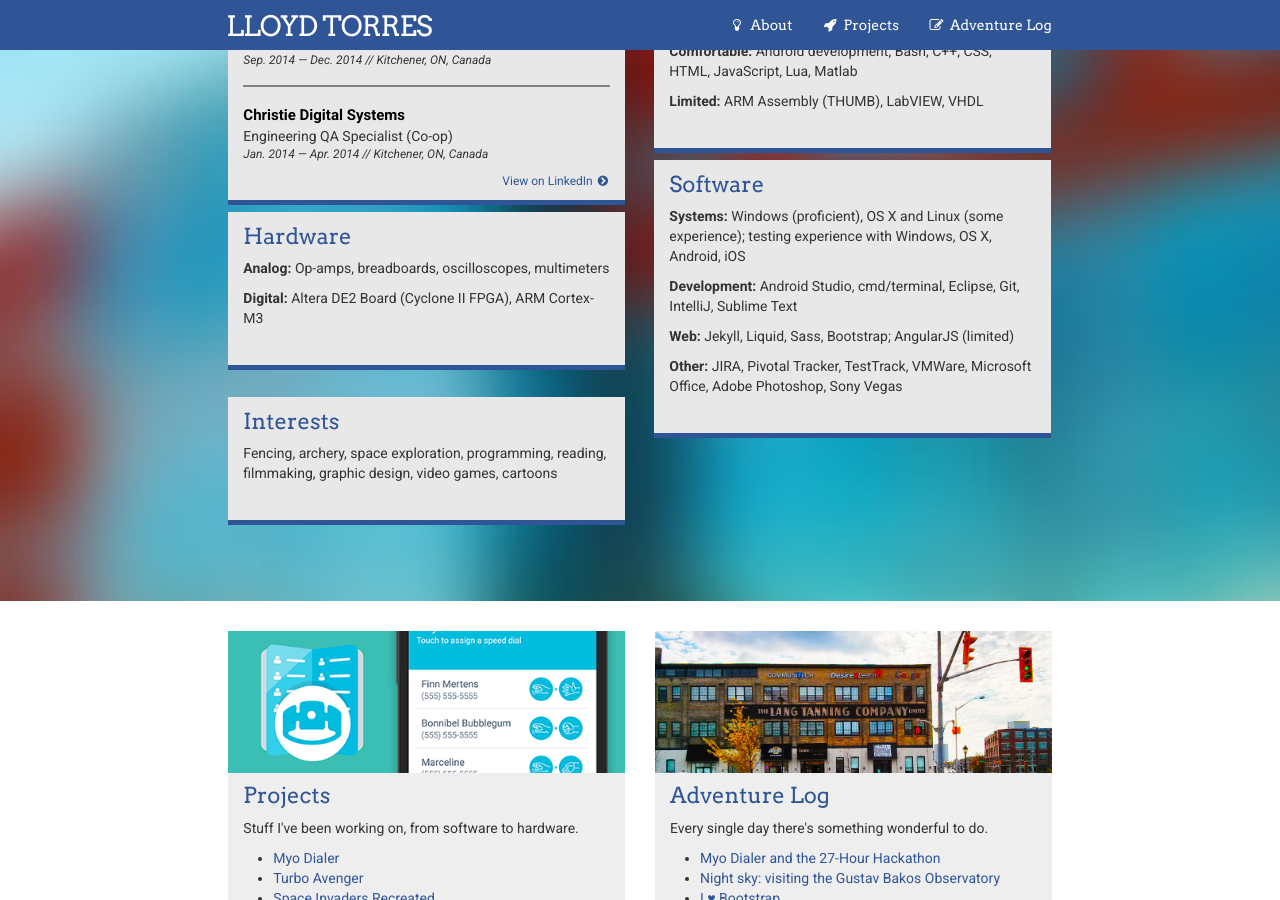
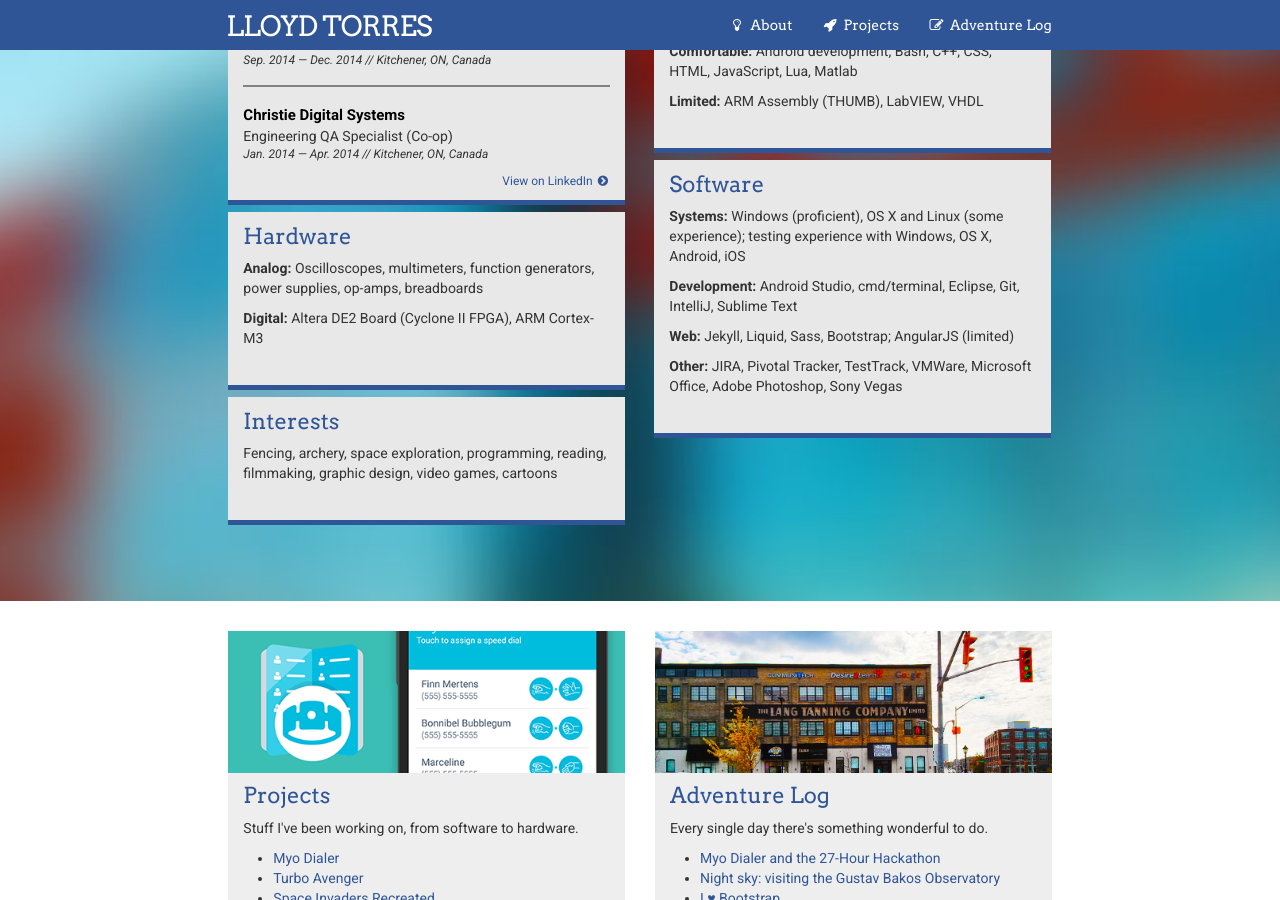
Before and after one commit to lloydtorres/lloydtorres.github.io, a Jekyll site: the page built from index.html, in a window 1280 px wide and 900 px high, scrolled down 627 px. Built offline with Jekyll 4.4.1, drawn with Linux system fonts in a browser that asks for light colours; nearby versions of some CDN libraries.

Commit message:
Revise hardware section of resume

```diff
--- a/index.html
+++ b/index.html
@@ -108,7 +108,7 @@
                                 <h2>Hardware</h2>
 
                                 <div class="resume-entry">
-                                    <p><strong>Analog:</strong> Op-amps, breadboards, oscilloscopes, multimeters</p>
+                                    <p><strong>Analog:</strong> Oscilloscopes, multimeters, function generators, power supplies, op-amps, breadboards</p>
                                     <p><strong>Digital:</strong> Altera DE2 Board (Cyclone II FPGA), ARM Cortex-M3</p>
                                 </div>
                             </div>
```
